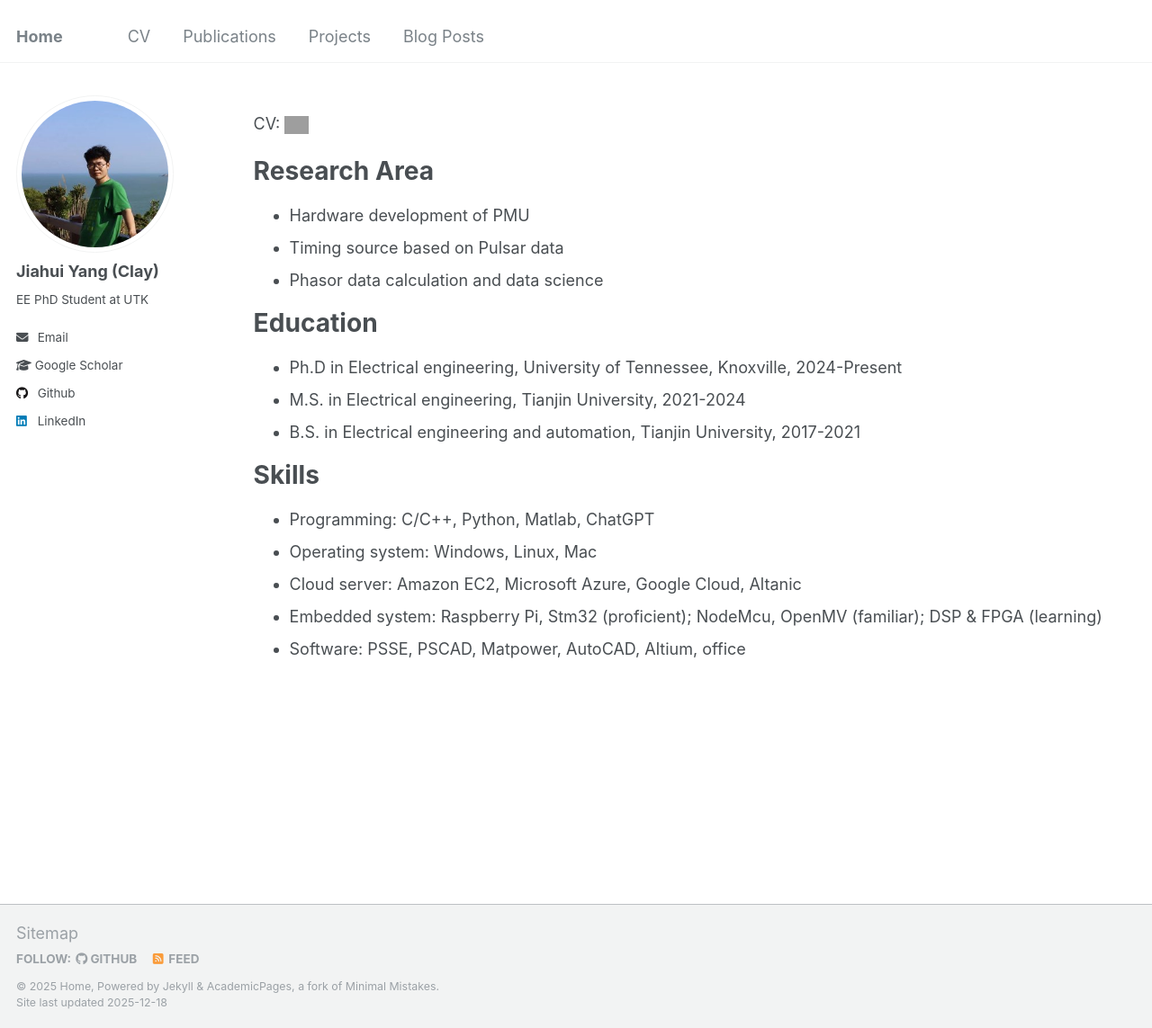
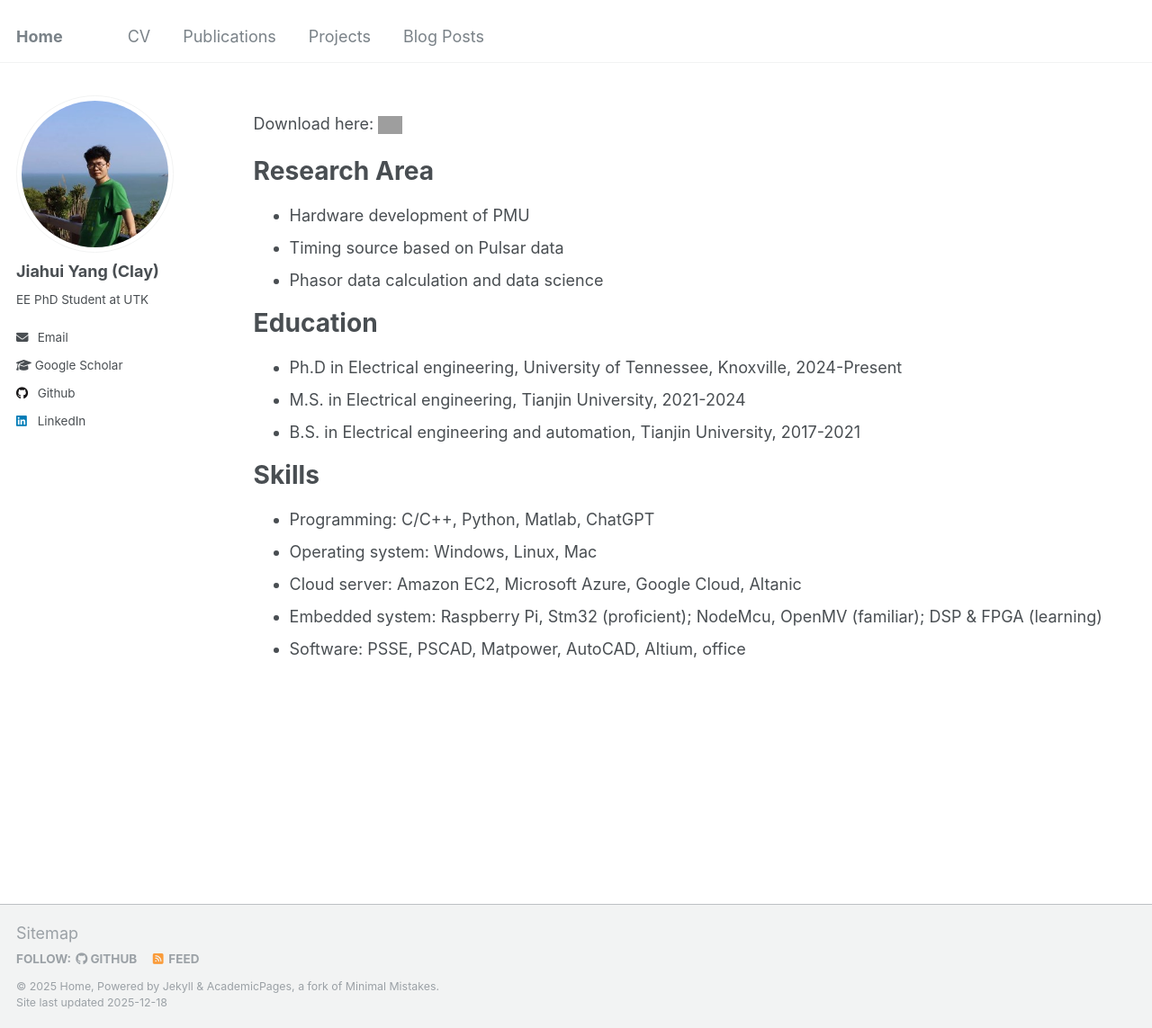
Before and after one commit to ClayUTK/intro, a Jekyll site: the page built from _pages/cv.md, in a window 1280 px wide and 1143 px high. Shown: the whole window at 90% size. Built offline with Jekyll 4.4.1, drawn with Linux system fonts in a browser that asks for light colours; grey boxes are pictures that could not be loaded.

Commit message:
Update CV link text to 'Download here'

```diff
--- a/_pages/cv.md
+++ b/_pages/cv.md
@@ -9,7 +9,7 @@ redirect_from:
 
 {% include base_path %}
 
-CV: [<img src="https://upload.wikimedia.org/wikipedia/commons/8/87/PDF_file_icon.svg" alt="PDF Icon" style="height: 20px; vertical-align: middle;">](https://github.com/ClayUTK/intro/blob/cf6d1a86a5c7b529c6ce1ed104f5904dd4298838/files/Jiahui%20Yang_Resume_V3.pdf)
+Download here: [<img src="https://upload.wikimedia.org/wikipedia/commons/8/87/PDF_file_icon.svg" alt="PDF Icon" style="height: 20px; vertical-align: middle;">](https://github.com/ClayUTK/intro/blob/cf6d1a86a5c7b529c6ce1ed104f5904dd4298838/files/Jiahui%20Yang_Resume_V3.pdf)
 
 Research Area
 ======
```
